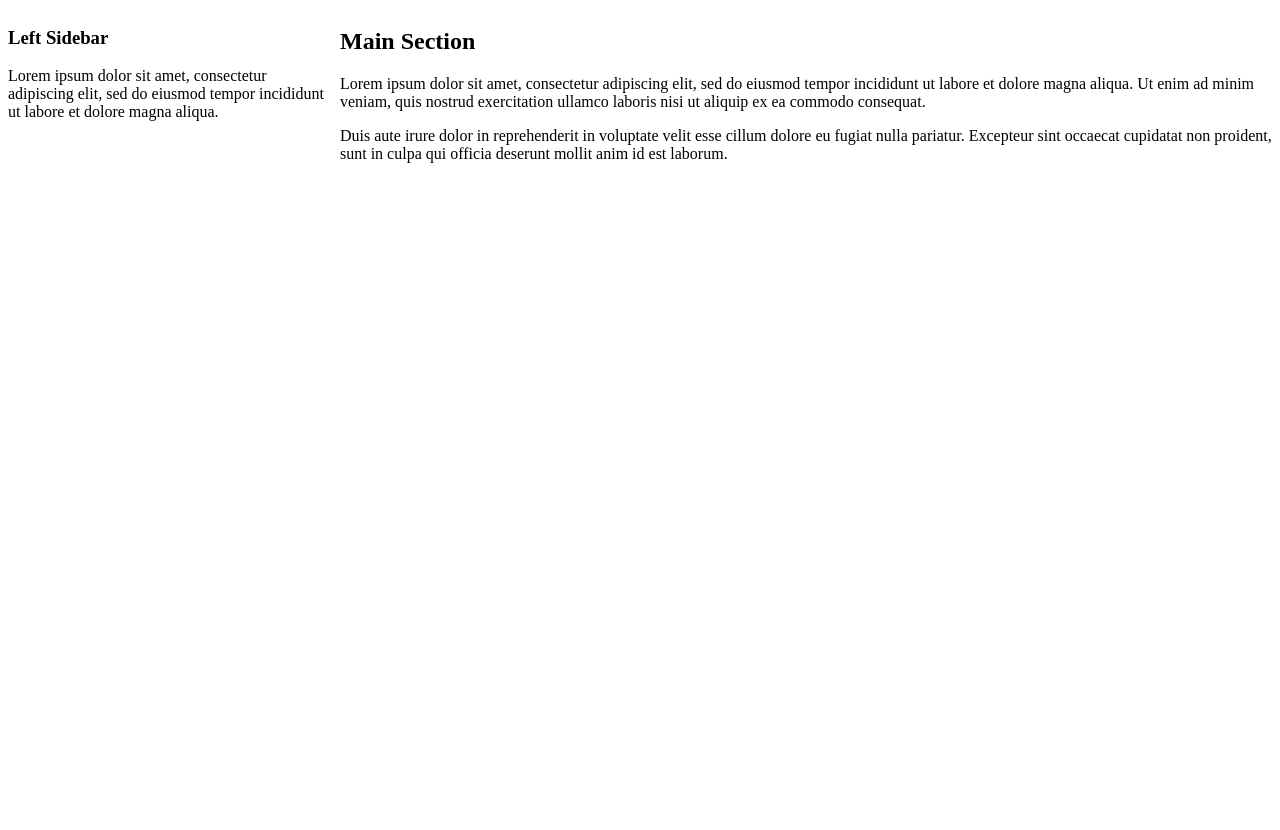
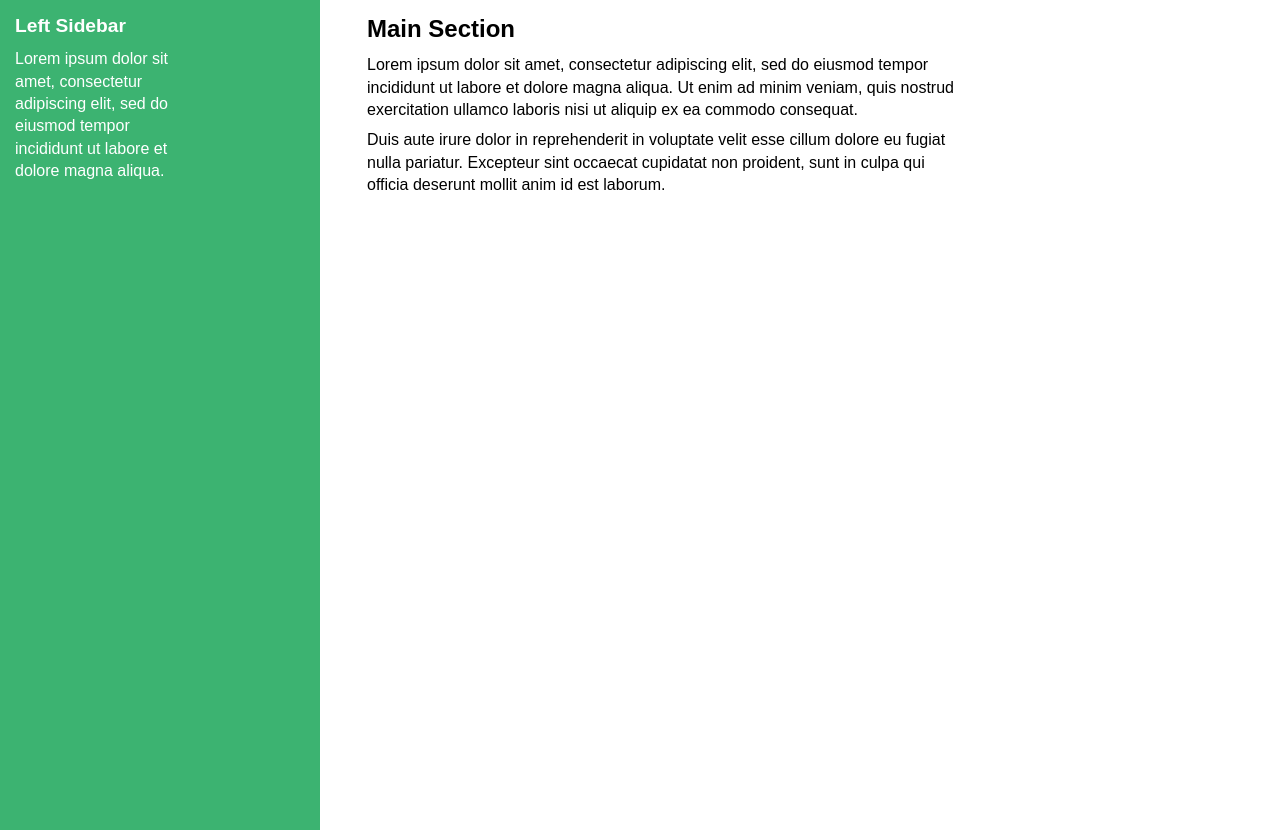
Before and after one commit to dkempton12/css-projects, a plain HTML site: page sidebar-main-content-grid/index.html in a window 1280 px wide. Before the commit the page ends 800 px from the top, so only its background shows below. Drawn offline with Linux system fonts and the light colour scheme.

Commit message:
Adding column and font styles

```diff
--- a/sidebar-main-content-grid/grid.css
+++ b/sidebar-main-content-grid/grid.css
@@ -1,5 +1,51 @@
+* {
+  margin: 0;
+  padding: 0;
+}
+
+body {
+  height: 100vh;
+  font-family: sans-serif;
+}
+
+p {
+  line-height: 1.4;
+  margin-bottom: 0.5rem;
+}
 .container {
   display: grid;
-  grid-template-columns: minmax(250px, 25%) 1fr;
-  grid-gap: 1rem;
+  grid-template-columns: minmax(175px, 25%) 1fr;
+  grid-gap: 2rem;
 }
+
+h2,
+h3 {
+  margin-bottom: 0.7rem;
+}
+
+h2 {
+  font-size: 1.5rem;
+}
+
+h3 {
+  font-size: 1.2rem;
+}
+
+main,
+aside {
+  height: 100vh;
+  padding: 15px;
+}
+
+main p {
+  max-width: 600px;
+}
+
+aside {
+  background: mediumseagreen;
+  color: #fff;
+}
+
+aside p {
+  max-width: 175px;
+}
```
